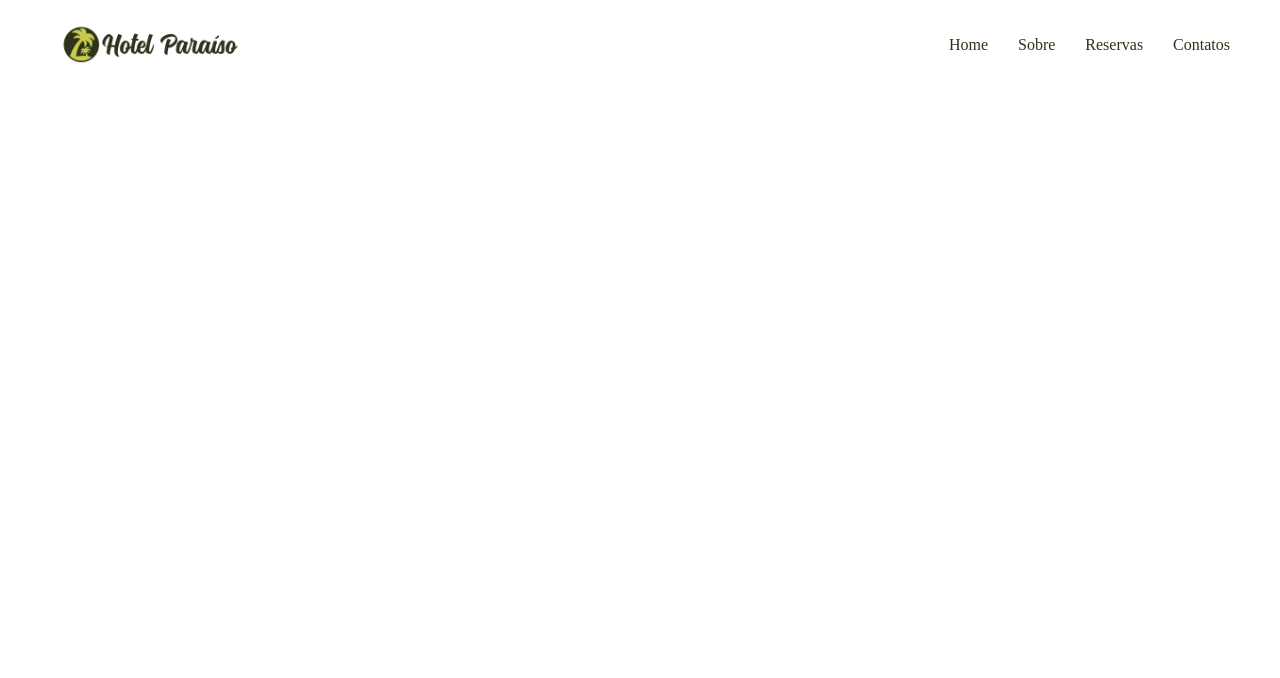
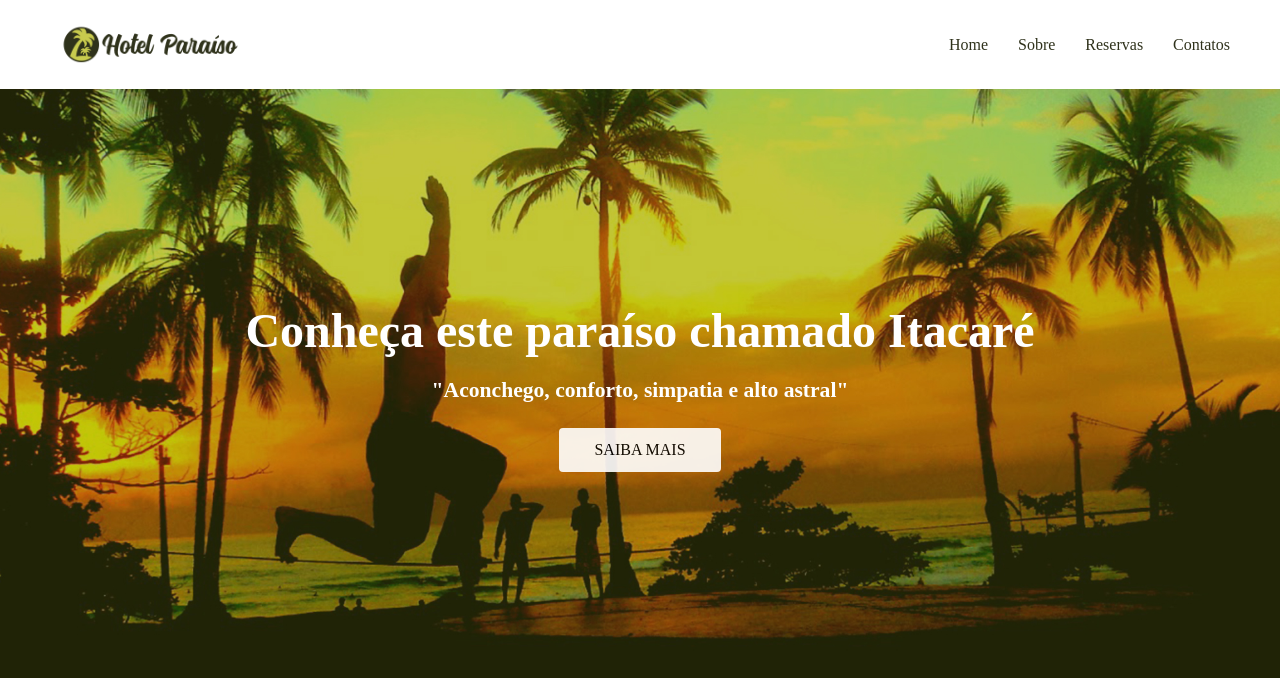
Before and after one commit to Vinicioscastro/HotelParaiso, a plain HTML site: page index.html in a window 1280 px wide. Drawn offline with Linux system fonts and the light colour scheme.

Commit message:
hero pronto

```diff
--- a/index.html
+++ b/index.html
@@ -25,5 +25,10 @@
         </ul>
       </nav>
     </header>
+    <section class="hero">
+      <h1>Conheça este paraíso chamado Itacaré</h1>
+      <h3>"Aconchego, conforto, simpatia e alto astral"</h3>
+      <a href="#" class="btn">Saiba mais</a>
+    </section>
   </body>
 </html>
--- a/style.css
+++ b/style.css
@@ -17,6 +17,7 @@ a:hover {
 }
 /*header*/
 header{
+    background-color: white;
     width: 100%;
     position: absolute;
     top: 0;
@@ -56,3 +57,39 @@ header li:last-child{
     }
 
 }
+.hero{
+    background-image: url(./img/hero.jpg);
+    background-size: cover;
+    min-height: 100vh;
+    display: flex;
+    flex-direction: column;
+    justify-content: center;
+    align-items: center;
+    text-align: center;
+}
+.hero h1{
+    color: white;
+    font-size: 3em;
+    margin-bottom: 20px;
+}
+.hero h3{
+    color: white;
+    font-size: 1.35em;
+}
+.btn{
+    background-color: white;
+    padding: 13px 35px;
+    margin: 25px;
+    color: black;
+    border-radius: 4px;
+    text-transform: uppercase;
+}
+@media(max-width 700px){
+    .hero h1{
+        font-size: 2.5em;
+    }
+    .hero h3{
+        font-size: 1em;
+    }
+
+}
```
